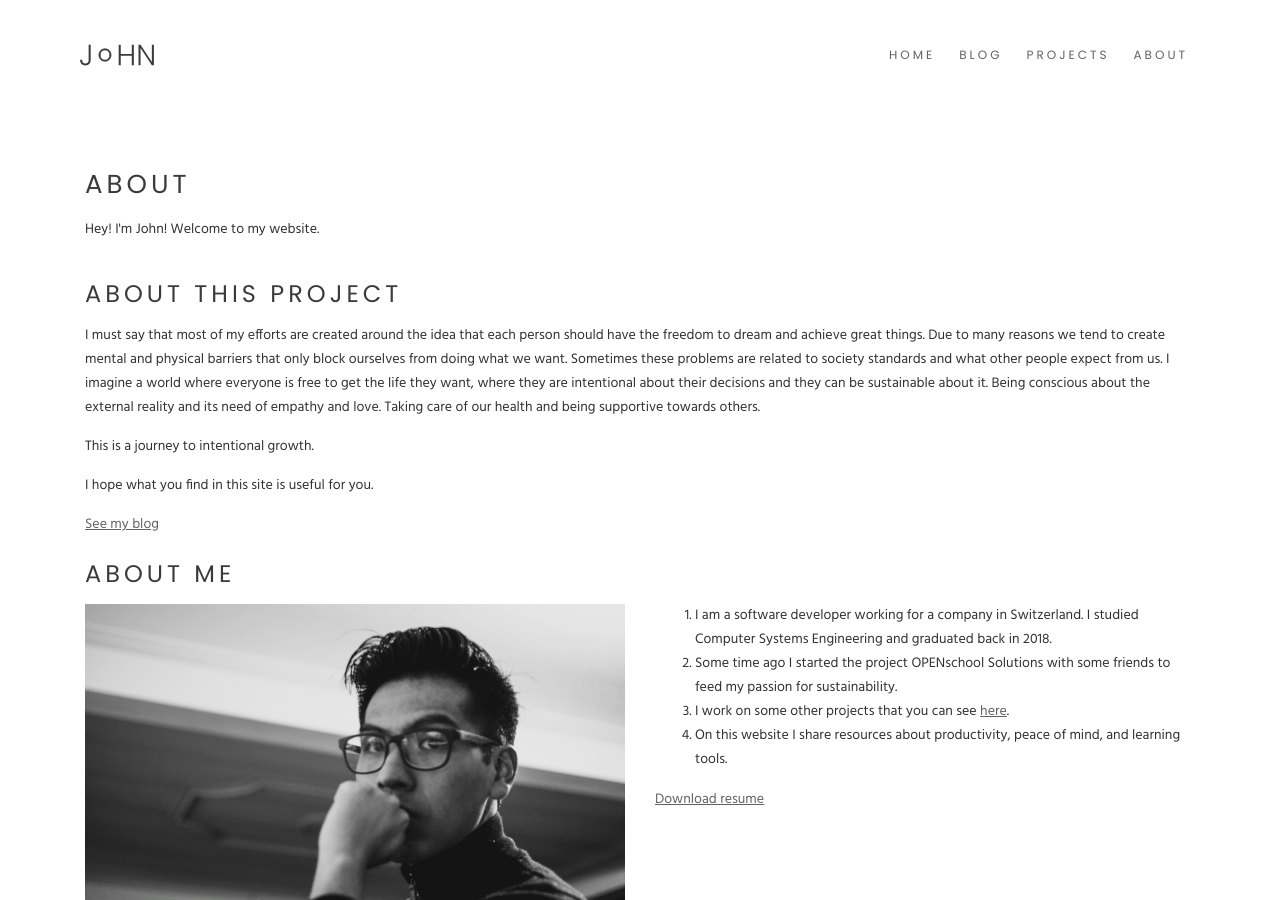
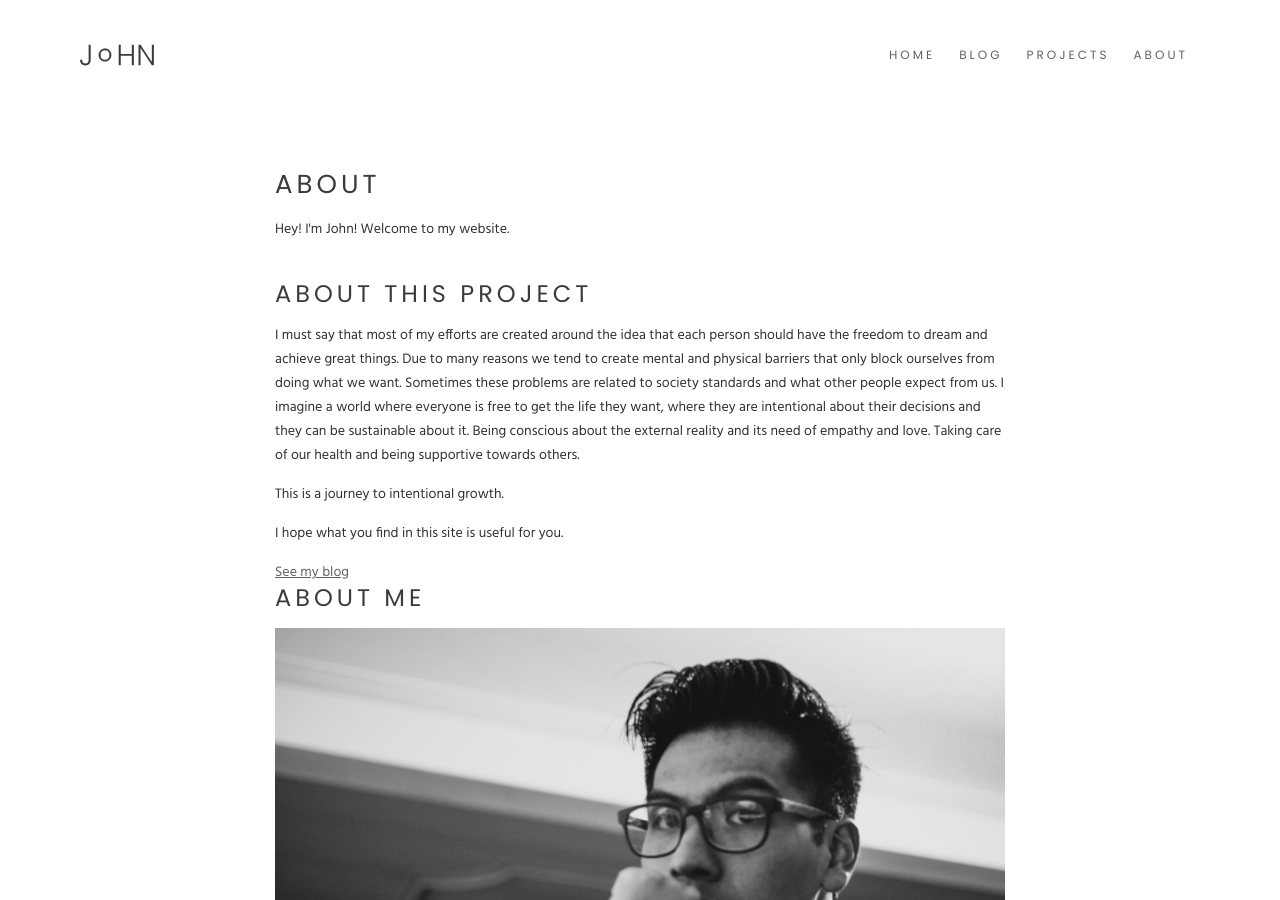
Before and after one commit to thethoughtfulmillennial/thethoughtfulmillennial.github.io, a Jekyll site: the page built from about.html, in a window 1280 px wide and 900 px high. Built offline with Jekyll 4.4.1, drawn with Linux system fonts in a browser that asks for light colours.

Commit message:
Updating about page.

```diff
--- a/about.html
+++ b/about.html
@@ -5,16 +5,17 @@ layout: default
 {% include navigation.html %}
 
 <div class="container">
-	<div class="row mb-4">
-		<div class="col-md-12 ml-top-padding">
+	<div class="row justify-content-center mb-4">
+		<div class="col-12 col-lg-10 col-xl-8 ml-top-padding">
 			<div class="heading-title">
 				<h1>About</h1>
 				<p>Hey! I'm John! Welcome to my website.</p>
 			</div>
 		</div>
 	</div>
-	<div class="row mb-4">
-		<div class="col-12">
+
+	<div class="row justify-content-center mb-4">
+		<div class="col-12 col-lg-10 col-xl-8">
 			<h2>About this project</h2>
 			<p>
 				I must say that most of my efforts are created around the idea that each person should have the freedom
@@ -34,22 +35,16 @@ layout: default
 			<a href="/blog" class="underline">
 				See my blog
 			</a>
-		</div>
-	</div>
-	<div class="row mb-4">
-		<div class="col-12">
 			<h2>About me</h2>
-		</div>
-		<div class="col-md-6 col-12 mb-4">
 			<img src="/assets/images/about.jpeg" class="img-fluid" alt="">
-		</div>
-		<div class="col-md-6 col-12 mb-4">
 			<ol>
 				<li>
-					I am a software developer working for a company in Switzerland. I studied Computer Systems Engineering and graduated back in 2018.
+					I am a software developer working for a company in Switzerland. I studied Computer Systems
+					Engineering and graduated back in 2018.
 				</li>
 				<li>
-					Some time ago I started the project OPENschool Solutions with some friends to feed my passion for sustainability.
+					Some time ago I started the project OPENschool Solutions with some friends to feed my passion for
+					sustainability.
 				</li>
 				<li>
 					I work on some other projects that you can see <a href="/projects" class="underline">here</a>.
```
